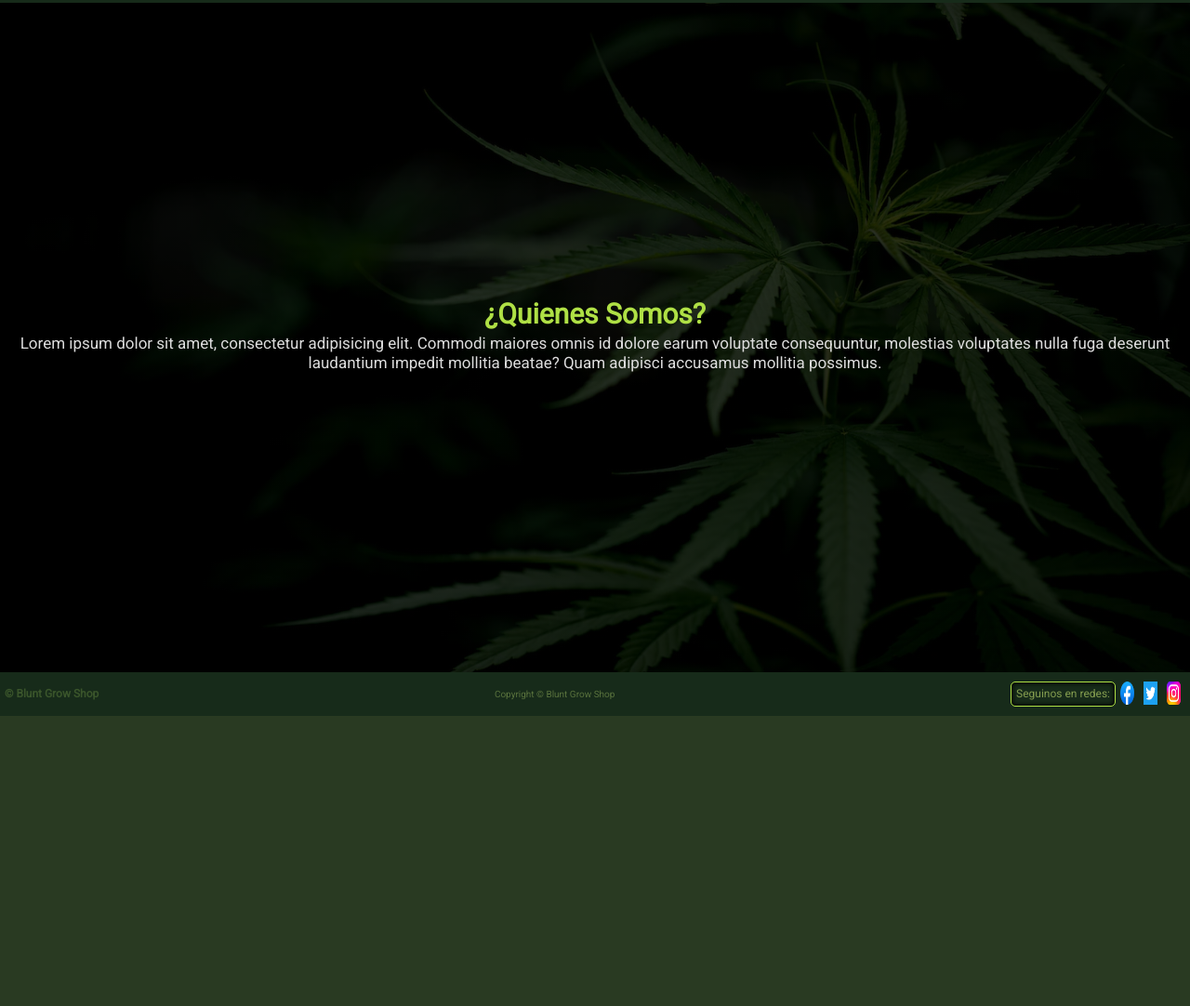
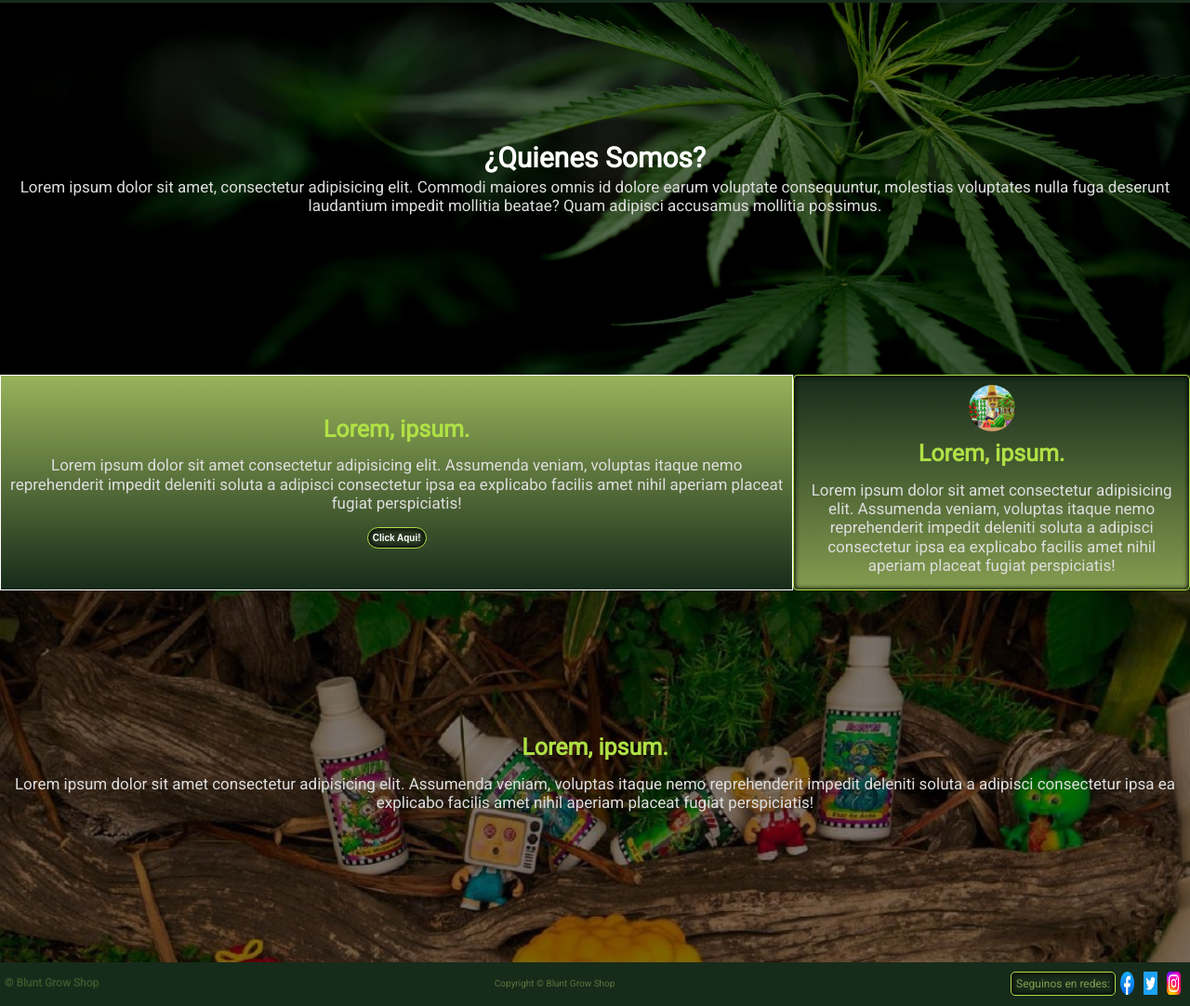
Before and after one commit to brugnoni/ProyectoFinal-DesarrolloWeb, a plain HTML site: page index.html in a window 1280 px wide. Shown: the part 89-1171 px from the top of the page at 93% size. Before the commit the page ends 859 px from the top, so only its background shows below. Drawn offline with Linux system fonts and the light colour scheme.

Commit message:
mejora en index

```diff
--- a/css/style.css
+++ b/css/style.css
@@ -26,8 +26,8 @@ body {
     color: #afe045;
 }
 
-h1{font-size: 3rem;}
-h2{font-size: 2.50rem;}
+h1{font-size: 3rem; color: #fff}
+h2{font-size: 2.50rem; color: #afe045; text-align: center;}
 h3{font-size: 2rem;}
 h4{font-size: 1.5em;}
 h5{font-size: 1.1em;}
@@ -68,11 +68,20 @@ button a i {
 }
 /* Fin Diseño de botones */
 
+/* Pagina activa actualmente en nuestro NAV */
+.active {
+    border-radius: 5px;
+    box-shadow: inset #000000 0px 0px 5px 1px;
+    background-color: #293a22;
+    border: 1px solid #afe045;
+    color: #ffffff;
+}
+/* Pagina activa actualmente en nuestro NAV */
+
 
 
 /* Inicio Header + NAV */
-
-.header {
+ .header {
     position: relative;
     width: 100%;
     display: flex;
@@ -229,41 +238,119 @@ button a i {
 
 /* Fin Header + NAV */
 
-/* Pagina activa actualmente en nuestro NAV */
-.active {
+.header{
+    grid-area: header;
+}
+.main {
+    grid-area: main;
+    height: 50vh;
+    background-image: linear-gradient(0deg, rgba(0,0,0,.5),rgba(0,0,0,.5)),url(../img/header/background.jpg);
+    background-repeat: norepeat;
+    background-position: center;
+    background-size: cover;
+    text-align: center;
+    gap: 10px;
+}
+.section1{
+    grid-area: section1;}
+.section2{
+    grid-area: section2;}
+.section3{
+    grid-area: section3;}
+.footer{
+    grid-area: footer;}
+
+.container {
+    display: grid;
+    grid-template-columns: auto;
+    grid-template-areas:
+    "header"
+    "main"
+    "section1"
+    "section2"
+    "section3"
+    "footer";
+}
+
+@media screen and (min-width:992px) {
+    .container{
+        grid-template-columns: repeat(3, 1fr);
+        grid-template-rows: auto;
+        grid-template-areas:
+        "header header header"
+        "main main main"
+        "section1 section1 section2"
+        "section3 section3 section3"
+        "footer footer footer";
+    }
+}
+
+.main h1 {
+    margin-top: 150px;
+}
+
+.section1 {
+    padding: 10px;
+    background:linear-gradient(to top, #172b1a,#97b35a);
+    display: flex;
+    flex-direction: column;
+    align-items: center;
+    justify-content: center;
+    gap: 10px;
+    border: 1px solid white;
+
+}
+
+.boton {
+    border-radius: 20px;
+    box-shadow: inset #000000 0px 0px 5px 1px;
+    background-color: #293a22;
+    border: 1px solid #afe045;
+    color: #ffffff;
+}
+
+.section2 {
+    display: flex;
+    flex-direction: column;
+    align-items: center;
+    justify-content: center;
+    padding: 10px;
+    background:linear-gradient(to bottom, #172b1a,#849d4f);
     border-radius: 5px;
     box-shadow: inset #000000 0px 0px 5px 1px;
     background-color: #293a22;
     border: 1px solid #afe045;
     color: #ffffff;
+
+    gap: 10px;
 }
-/* Pagina activa actualmente en nuestro NAV */
+.section2 img {
+    width: 50px;
+    height: 50px;
+    border-radius: 50%;
 
-/* INICIO MAIN*/
-
-/* Seccion quienes somos*/
-#quienesSomos {
-    display: flex;
-    align-items: center;
-    text-align: center;
-    justify-content: center;
-    flex-direction: column;
-    height: 90vh;
-    color: #ffffff;
-    background-image: linear-gradient(0deg, rgba(0,0,0,0.8),rgba(0,0,0,0.8))
-    , url("/img/header/background.jpg");
+}
+.section3 {
+    height: 50vh;
+    gap: 10px;
+    background-image: linear-gradient(0deg, rgba(0,0,0,.5),rgba(0,0,0,.5)), url(../img/catalogo/fertilizantes.jpg);
+    background-position: cover;
     background-repeat: no-repeat;
     background-size: cover;
-    background-position: center center;
+    display: flex;
+    flex-direction: column;
+    align-items: center;
+    justify-content: center;
+    padding: 10px;
+
+
 }
-#quienesSomos h1 { color:#afe045}
-#quienesSomos p {
-    padding: 5px 20px;
-}
-/* Fin quienes somos */
+
+
+
+
 
 /* Inicio section de página Reprocann.html */
-
 #heroReprocann{
     display: flex;
     align-items: center;
--- a/index.html
+++ b/index.html
@@ -10,7 +10,7 @@
 	<link href='https://fonts.googleapis.com/css?family=Roboto' rel='stylesheet'>
 
 </head>
-<body>
+<body class="container">
 	<header class="header">
 			<div class="nav__logo">
 				<a href="index.html"><img src="img/iconos/favicon.jpg" alt="Logo" class="container__logo-img"></a>
@@ -41,12 +41,31 @@
 			</div>
 	</header>
 
-	<section id="quienesSomos">
-		<h1>¿Quienes Somos?</h1>
-		<p>Lorem ipsum dolor sit amet, consectetur adipisicing elit. Commodi maiores omnis id dolore earum voluptate consequuntur, molestias voluptates nulla fuga deserunt laudantium impedit mollitia beatae? Quam adipisci accusamus mollitia possimus.</p>
+	<main class="main">
+		<section>
+			<h1>¿Quienes Somos?</h1>
+			<p>Lorem ipsum dolor sit amet, consectetur adipisicing elit. Commodi maiores omnis id dolore earum voluptate consequuntur, molestias voluptates nulla fuga deserunt laudantium impedit mollitia beatae? Quam adipisci accusamus mollitia possimus.</p>
+		</section>
+	</main>
+
+	<section class="section1">
+		<h2>Lorem, ipsum. </h2>
+		<p>Lorem ipsum dolor sit amet consectetur adipisicing elit. Assumenda veniam, voluptas itaque nemo reprehenderit impedit deleniti soluta a adipisci consectetur ipsa ea explicabo facilis amet nihil aperiam placeat fugiat perspiciatis!</p>
+		<button class="boton">Click Aqui!</button>
 	</section>
 
-	<footer>
+	<section class="section2">
+		<img src="./img/catalogo/tablas-cultivo.png" alt="tablas cultivo" class="section2__img">
+		<h2>Lorem, ipsum. </h2>
+		<p>Lorem ipsum dolor sit amet consectetur adipisicing elit. Assumenda veniam, voluptas itaque nemo reprehenderit impedit deleniti soluta a adipisci consectetur ipsa ea explicabo facilis amet nihil aperiam placeat fugiat perspiciatis!</p>
+	</section>
+
+	<section class="section3">
+		<h2>Lorem, ipsum. </h2>
+		<p>Lorem ipsum dolor sit amet consectetur adipisicing elit. Assumenda veniam, voluptas itaque nemo reprehenderit impedit deleniti soluta a adipisci consectetur ipsa ea explicabo facilis amet nihil aperiam placeat fugiat perspiciatis!</p>
+	</section>
+
+	<footer class="footer">
 		<div class="container__footer">
 			<div class="container__footer-titulo" alt="Blunt Growshop">
 				<h3 alt="BluntGrowshop"> &copy; Blunt Grow Shop</p>
```
Also changed, not shown: pages/reprocann.html (+4 -2 lines), pages/tablas.html (+1 -1 lines).
